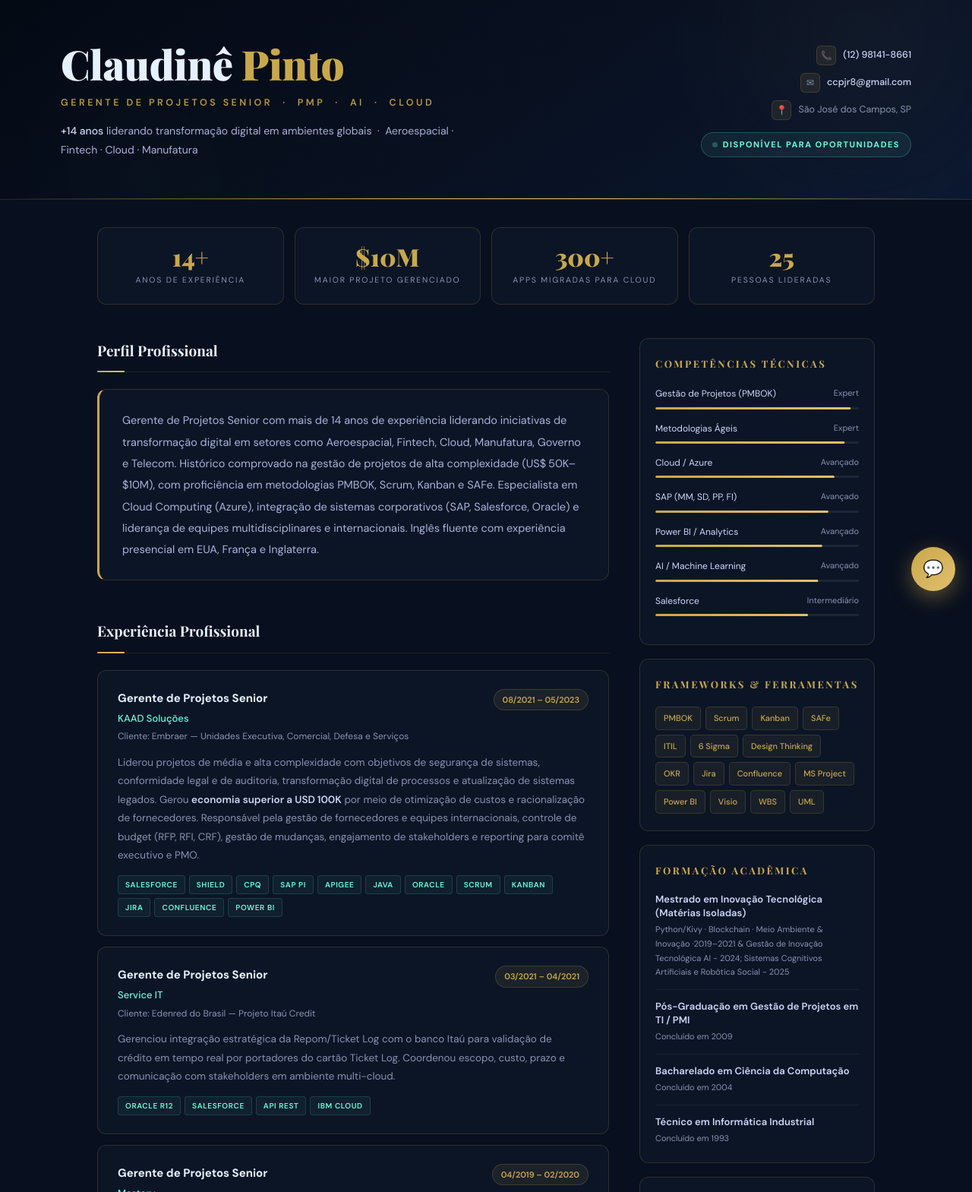
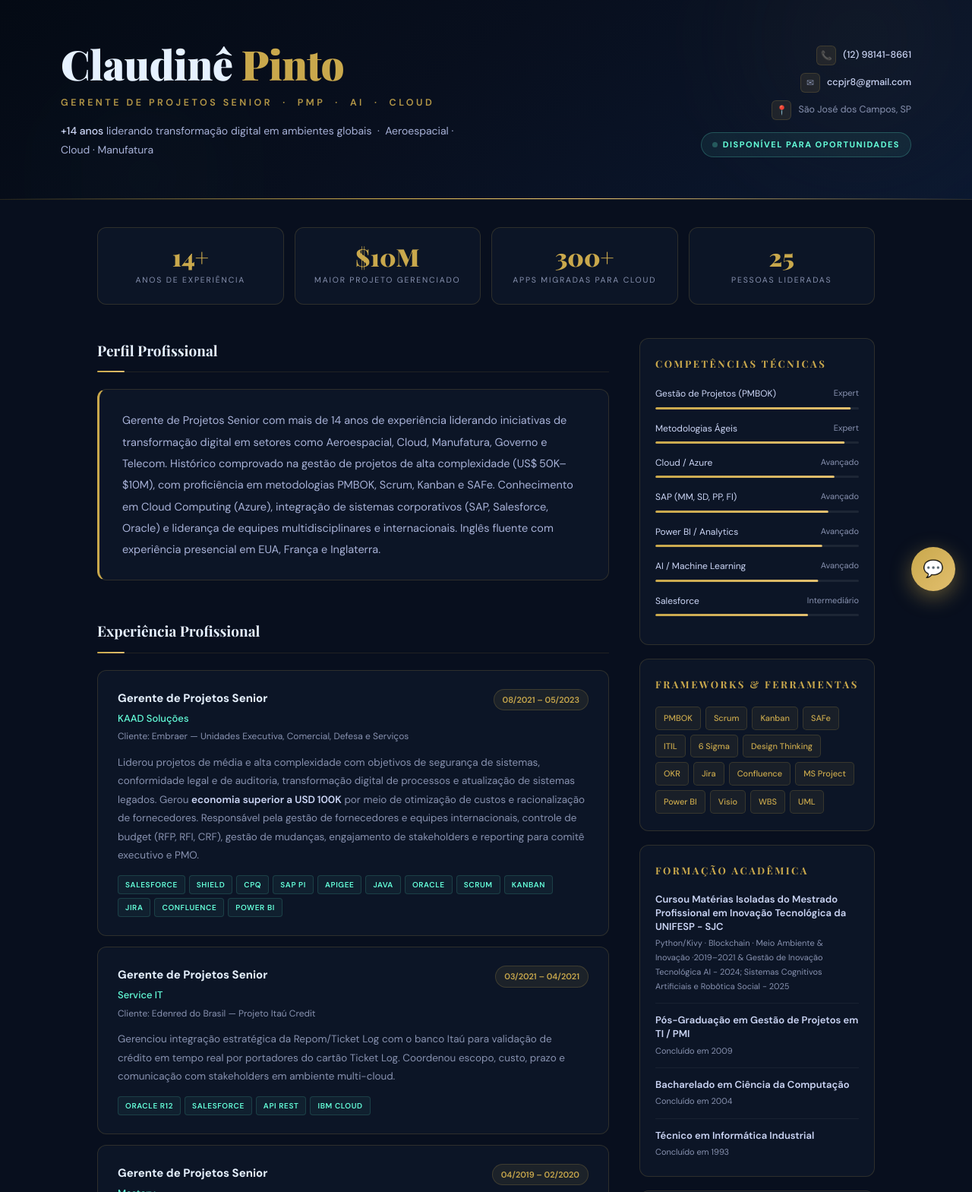
Before and after one commit to claudine08/CV, a plain HTML site: page index.html in a window 1280 px wide. Shown: the top 1569 px of the page at 76% size. Drawn offline with nearby package versions, Linux system fonts and the light colour scheme; a web font is replaced by a local one.

Commit message:
Add files via upload

```diff
--- a/index.html
+++ b/index.html
@@ -180,7 +180,7 @@ body{font-family:'DM Sans',sans-serif;background:var(--navy);color:var(--light);
     <div class="name-block">
       <h1>Claudin&#234; <em>Pinto</em></h1>
       <div class="title-line">Gerente de Projetos Senior &nbsp;·&nbsp; PMP &nbsp;·&nbsp; AI &nbsp;·&nbsp; Cloud</div>
-      <p class="tagline"><strong>+14 anos</strong> liderando transformação digital em ambientes globais &nbsp;·&nbsp; Aeroespacial · Fintech · Cloud · Manufatura</p>
+      <p class="tagline"><strong>+14 anos</strong> liderando transformação digital em ambientes globais &nbsp;·&nbsp; Aeroespacial · Cloud · Manufatura</p>
     </div>
     <div class="contact-col">
       <div class="citem"><div class="cicon">📞</div><strong>(12) 98141-8661</strong></div>
@@ -209,7 +209,7 @@ body{font-family:'DM Sans',sans-serif;background:var(--navy);color:var(--light);
   <!-- PERFIL -->
   <div class="section">
     <div class="sec-title">Perfil Profissional</div>
-    <p class="summary">Gerente de Projetos Senior com mais de 14 anos de experiência liderando iniciativas de transformação digital em setores como Aeroespacial, Fintech, Cloud, Manufatura, Governo e Telecom. Histórico comprovado na gestão de projetos de alta complexidade (US$&thinsp;50K–$10M), com proficiência em metodologias PMBOK, Scrum, Kanban e SAFe. Especialista em Cloud Computing (Azure), integração de sistemas corporativos (SAP, Salesforce, Oracle) e liderança de equipes multidisciplinares e internacionais. Inglês fluente com experiência presencial em EUA, França e Inglaterra.</p>
+    <p class="summary">Gerente de Projetos Senior com mais de 14 anos de experiência liderando iniciativas de transformação digital em setores como Aeroespacial, Cloud, Manufatura, Governo e Telecom. Histórico comprovado na gestão de projetos de alta complexidade (US$&thinsp;50K–$10M), com proficiência em metodologias PMBOK, Scrum, Kanban e SAFe. Conhecimento em Cloud Computing (Azure), integração de sistemas corporativos (SAP, Salesforce, Oracle) e liderança de equipes multidisciplinares e internacionais. Inglês fluente com experiência presencial em EUA, França e Inglaterra.</p>
   </div>
 
   <!-- EXPERIÊNCIA -->
@@ -323,7 +323,7 @@ body{font-family:'DM Sans',sans-serif;background:var(--navy);color:var(--light);
 
   <div class="s-card">
     <div class="s-title">Formação Acadêmica</div>
-    <div class="edu"><div class="edu-deg">Mestrado em Inovação Tecnológica (Matérias Isoladas)</div><div class="edu-sub">Python/Kivy · Blockchain · Meio Ambiente &amp; Inovação ·2019–2021 &amp; Gestão de Inovação Tecnológica AI - 2024; Sistemas Cognitivos Artificiais e Robôtica Social - 2025</div></div>
+    <div class="edu"><div class="edu-deg">Cursou Matérias Isoladas do Mestrado Profissional em Inovação Tecnológica da UNIFESP - SJC </div><div class="edu-sub">Python/Kivy · Blockchain · Meio Ambiente &amp; Inovação ·2019–2021 &amp; Gestão de Inovação Tecnológica AI - 2024; Sistemas Cognitivos Artificiais e Robôtica Social - 2025</div></div>
     <div class="edu"><div class="edu-deg">Pós-Graduação em Gestão de Projetos em TI / PMI</div><div class="edu-sub">Concluído em 2009</div></div>
     <div class="edu"><div class="edu-deg">Bacharelado em Ciência da Computação</div><div class="edu-sub">Concluído em 2004</div></div>
     <div class="edu"><div class="edu-deg">Técnico em Informática Industrial</div><div class="edu-sub">Concluído em 1993</div></div>
```
